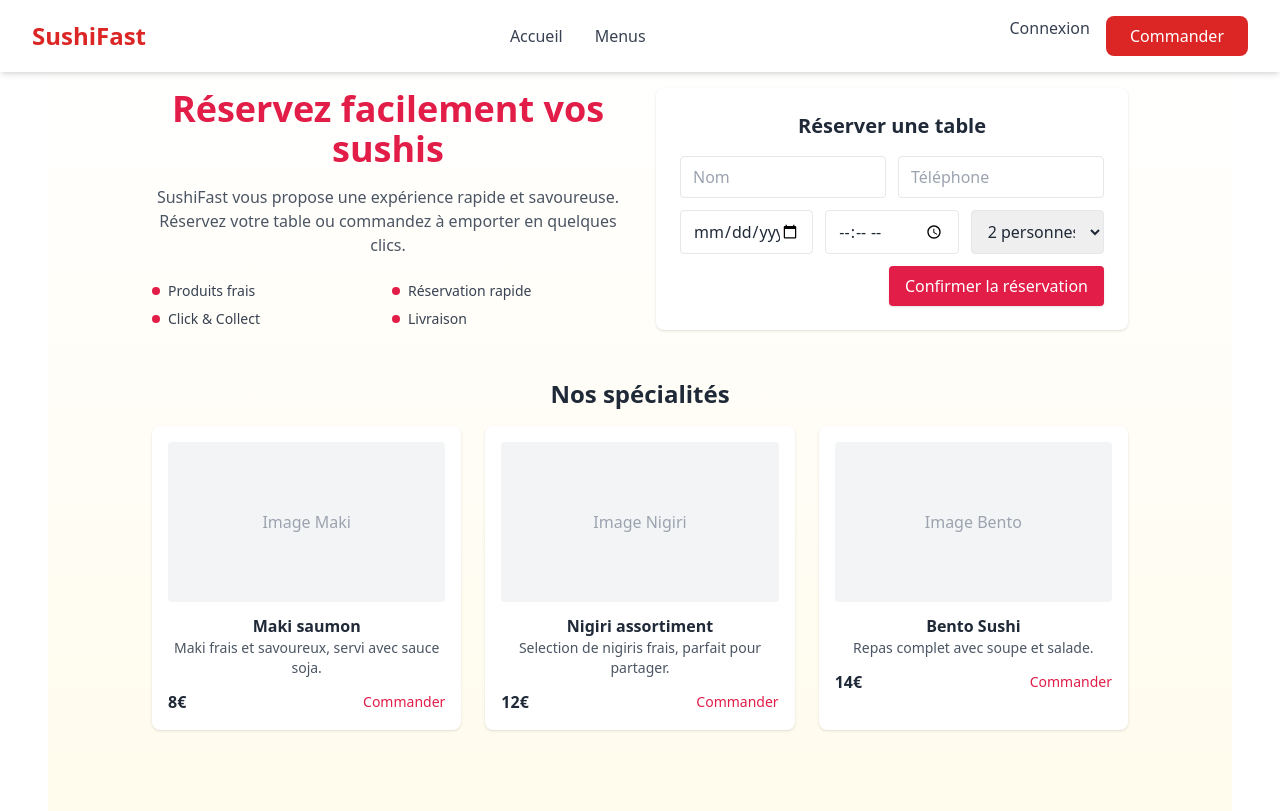
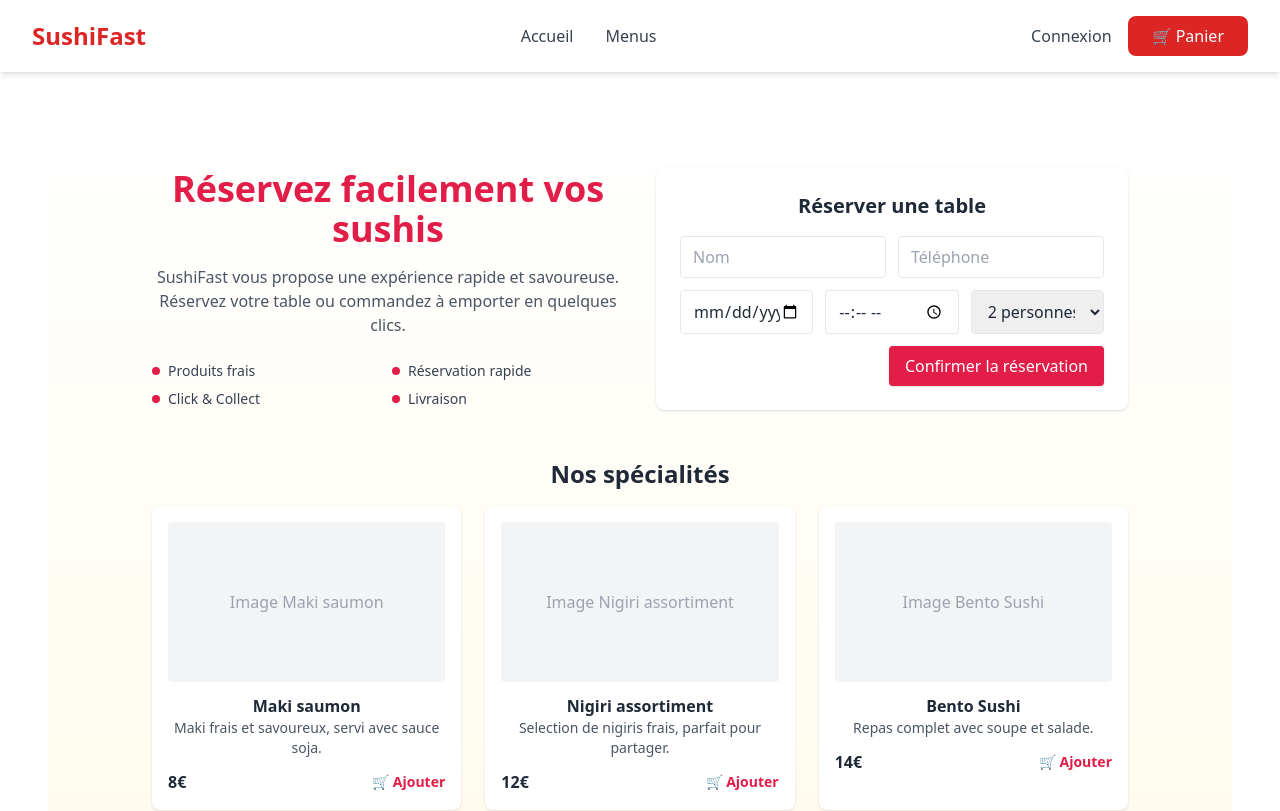
Before and after one commit to MakineIUT/sushi, a React (Vite) app in the folder SushiFast/: page / in a window 1280 px wide. Shown: the top 811 px of the page. Built offline with nearby package versions, Linux system fonts and the light colour scheme.

Commit message:
le panier fonctionne

```diff
--- a/SushiFast/src/App.jsx
+++ b/SushiFast/src/App.jsx
@@ -1,19 +1,18 @@
-import { useState } from 'react'
 import './App.css'
 import Header from './component/Header'
 import Footer from './component/Footer'
-import Filtre from './component/Filtre'
-import { Outlet } from 'react-router-dom';
+import Panier from './component/Panier'
+import { Outlet } from 'react-router-dom'
+import { PanierProvider } from './context/PanierContext'
 
 function App() {
-  const [count, setCount] = useState(0)
-
   return (
-    <>
-     <Header />
-     <Outlet />
-     <Footer />
-    </>
+    <PanierProvider>
+      <Header />
+      <Panier />
+      <Outlet />
+      <Footer />
+    </PanierProvider>
   )
 }
 
--- a/SushiFast/src/Pages/Acceuil.jsx
+++ b/SushiFast/src/Pages/Acceuil.jsx
@@ -1,11 +1,17 @@
-
+import { usePanier } from '../context/PanierContext';
 
 function Acceuil() {
+  const { ajouterAuPanier } = usePanier();
 
+  // Exemples de produits pour la page d'accueil
+  const produitsExemples = [
+    { id: 'demo1', nom: 'Maki saumon', pieces: 6, prix: 8 },
+    { id: 'demo2', nom: 'Nigiri assortiment', pieces: 8, prix: 12 },
+    { id: 'demo3', nom: 'Bento Sushi', pieces: 10, prix: 14 }
+  ];
 
   return (
-    <div className="min-h-screen bg-gradient-to-b from-white to-amber-50 text-gray-800">
-
+    <div className="min-h-screen bg-gradient-to-b from-white to-amber-50 text-gray-800 mt-20">
 
       <main className="max-w-5xl mx-auto px-6 py-10">
         <section id="acceuil" className="grid md:grid-cols-2 gap-8 items-center">
@@ -79,41 +85,31 @@ function Acceuil() {
         <section id="menu" className="mt-12">
           <h3 className="text-2xl font-semibold mb-4">Nos spécialités</h3>
           <div className="grid sm:grid-cols-2 lg:grid-cols-3 gap-6">
-            <article className="bg-white rounded-lg shadow p-4">
-              <div className="h-40 bg-gray-100 rounded mb-3 flex items-center justify-center text-gray-400">
-                Image Maki
-              </div>
-              <h4 className="font-semibold">Maki saumon</h4>
-              <p className="text-sm text-gray-600">Maki frais et savoureux, servi avec sauce soja.</p>
-              <div className="mt-3 flex justify-between items-center">
-                <span className="font-bold">8€</span>
-                <button className="text-rose-600 hover:underline text-sm">Commander</button>
-              </div>
-            </article>
-
-            <article className="bg-white rounded-lg shadow p-4">
-              <div className="h-40 bg-gray-100 rounded mb-3 flex items-center justify-center text-gray-400">
-                Image Nigiri
-              </div>
-              <h4 className="font-semibold">Nigiri assortiment</h4>
-              <p className="text-sm text-gray-600">Selection de nigiris frais, parfait pour partager.</p>
-              <div className="mt-3 flex justify-between items-center">
-                <span className="font-bold">12€</span>
-                <button className="text-rose-600 hover:underline text-sm">Commander</button>
-              </div>
-            </article>
-
-            <article className="bg-white rounded-lg shadow p-4">
-              <div className="h-40 bg-gray-100 rounded mb-3 flex items-center justify-center text-gray-400">
-                Image Bento
-              </div>
-              <h4 className="font-semibold">Bento Sushi</h4>
-              <p className="text-sm text-gray-600">Repas complet avec soupe et salade.</p>
-              <div className="mt-3 flex justify-between items-center">
-                <span className="font-bold">14€</span>
-                <button className="text-rose-600 hover:underline text-sm">Commander</button>
-              </div>
-            </article>
+            {produitsExemples.map((produit, index) => (
+              <article key={index} className="bg-white rounded-lg shadow p-4">
+                <div className="h-40 bg-gray-100 rounded mb-3 flex items-center justify-center text-gray-400">
+                  Image {produit.nom}
+                </div>
+                <h4 className="font-semibold">{produit.nom}</h4>
+                <p className="text-sm text-gray-600">
+                  {index === 0 && "Maki frais et savoureux, servi avec sauce soja."}
+                  {index === 1 && "Selection de nigiris frais, parfait pour partager."}
+                  {index === 2 && "Repas complet avec soupe et salade."}
+                </p>
+                <div className="mt-3 flex justify-between items-center">
+                  <span className="font-bold">{produit.prix}€</span>
+                  <button
+                    onClick={() => {
+                      ajouterAuPanier(produit);
+                      alert(`${produit.nom} ajouté au panier!`);
+                    }}
+                    className="text-rose-600 hover:underline text-sm font-semibold"
+                  >
+                    🛒 Ajouter
+                  </button>
+                </div>
+              </article>
+            ))}
           </div>
         </section>
       </main>
--- a/SushiFast/src/Pages/menus.jsx
+++ b/SushiFast/src/Pages/menus.jsx
@@ -1,26 +1,21 @@
-import { useState, useEffect } from "react";
+import { useState } from "react";
 import DATAboxes from "../DATA/boxes.json";
 import Filtre from "../component/Filtre";
-
+import { usePanier } from "../context/PanierContext";
 
 function Menus() {
-  const [Boxes, setBoxes] = useState([]);
-
-useEffect(() => {
-  setBoxes(DATAboxes);
-}, []);
-
-
+  const [Boxes, setBoxes] = useState(DATAboxes);
+  const { ajouterAuPanier } = usePanier();
 
   return (
-    <div className="max-w-7xl mx-auto p-8">
+    <div className="max-w-7xl mx-auto p-8 mt-20">
       <h1 className="text-4xl font-bold text-center text-red-600 mb-8">Menus</h1>
       <Filtre Boxes={Boxes} setBoxes={setBoxes} DATAboxes={DATAboxes} />
       <div className="grid grid-cols-1 md:grid-cols-2 lg:grid-cols-3 gap-6">
         {Boxes.map((box) => (
           <div key={box.id} className="border border-gray-200 rounded-lg p-6 bg-white shadow-md hover:shadow-xl hover:-translate-y-2 transition duration-500">
             <h2 className="text-2xl font-bold text-red-600 mb-3">{box.nom}</h2>
-            <img className="" src={box.image} alt={box.nom} />
+            <img className="w-full h-48 object-cover rounded mb-3" src={box.image} alt={box.nom} />
             <p className="text-gray-600 mb-2"><strong>Prix:</strong> {box.prix}€</p>
             <p className="text-gray-600 mb-2"><strong>Pièces:</strong> {box.pieces}</p>
             <p className="text-gray-600 mb-4"><strong>Saveurs:</strong> {box.saveurs.join(", ")}</p>
@@ -35,8 +30,14 @@ useEffect(() => {
             </ul>
 
             <div className="flex justify-center mt-4">
-              <button className="bg-red-500 text-white px-6 py-2 rounded-full hover:bg-red-600 transition">
-                voir le menus
+              <button
+                onClick={() => {
+                  ajouterAuPanier(box);
+                  alert(`${box.nom} ajouté au panier!`);
+                }}
+                className="bg-red-500 text-white px-6 py-2 rounded-full hover:bg-red-600 transition"
+              >
+                🛒 Ajouter au panier
               </button>
             </div>
           </div>
--- a/SushiFast/src/component/Header.jsx
+++ b/SushiFast/src/component/Header.jsx
@@ -1,7 +1,11 @@
 import React from 'react';
 import { Link } from 'react-router-dom';
+import { usePanier } from '../context/PanierContext';
 
 function Header() {
+  const { compterArticles, togglePanier } = usePanier();
+  const nombreArticles = compterArticles();
+
   return (
     <header className="w-full bg-white shadow-md fixed top-0 left-0 right-0 z-50">
       <div className="max-w-7xl mx-auto px-8 py-4">
@@ -19,12 +23,22 @@ function Header() {
           </nav>
 
           {/* Buttons */}
-          <div className="flex space-x-4">
+          <div className="flex space-x-4 items-center">
             <Link to="/login" className="text-gray-700 hover:text-red-600 transition font-medium">
               Connexion
             </Link>
-            <button className="bg-red-600 text-white px-6 py-2 rounded-lg hover:bg-red-700 transition">
-              Commander
+
+            {/* Bouton Panier avec compteur */}
+            <button
+              onClick={togglePanier}
+              className="relative bg-red-600 text-white px-6 py-2 rounded-lg hover:bg-red-700 transition"
+            >
+              🛒 Panier
+              {nombreArticles > 0 && (
+                <span className="absolute -top-2 -right-2 bg-yellow-400 text-red-900 text-xs font-bold rounded-full h-6 w-6 flex items-center justify-center">
+                  {nombreArticles}
+                </span>
+              )}
             </button>
           </div>
 
--- /dev/null
+++ b/SushiFast/src/component/Panier.jsx
@@ -0,0 +1,122 @@
+import React from 'react';
+import { usePanier } from '../context/PanierContext';
+
+function Panier() {
+  const {
+    panier,
+    retirerDuPanier,
+    modifierQuantite,
+    viderPanier,
+    calculerTotal,
+    isPanierOpen,
+    togglePanier
+  } = usePanier();
+
+  if (!isPanierOpen) return null;
+
+  return (
+    <>
+      {/* Overlay sombre */}
+      <div
+        className="fixed inset-0 bg-black bg-opacity-50 z-40"
+        onClick={togglePanier}
+      />
+
+      {/* Panneau latéral du panier */}
+      <div className="fixed right-0 top-0 h-full w-full md:w-96 bg-white shadow-2xl z-50 flex flex-col">
+
+        {/* Header du panier */}
+        <div className="bg-red-600 text-white p-4 flex justify-between items-center">
+          <h2 className="text-2xl font-bold">Mon Panier</h2>
+          <button
+            onClick={togglePanier}
+            className="text-white hover:text-gray-200 text-3xl font-bold"
+          >
+            ×
+          </button>
+        </div>
+
+        {/* Contenu du panier */}
+        <div className="flex-1 overflow-y-auto p-4">
+          {panier.length === 0 ? (
+            <div className="text-center py-12">
+              <p className="text-gray-500 text-lg">Votre panier est vide</p>
+              <p className="text-gray-400 text-sm mt-2">Ajoutez des produits pour commencer</p>
+            </div>
+          ) : (
+            <div className="space-y-4">
+              {panier.map((item) => (
+                <div key={item.id} className="bg-gray-50 rounded-lg p-4 shadow">
+                  <div className="flex justify-between items-start mb-2">
+                    <h3 className="font-bold text-gray-800">{item.nom}</h3>
+                    <button
+                      onClick={() => retirerDuPanier(item.id)}
+                      className="text-red-500 hover:text-red-700 font-bold"
+                    >
+                      ×
+                    </button>
+                  </div>
+
+                  <p className="text-sm text-gray-600 mb-2">{item.pieces} pièces</p>
+
+                  <div className="flex justify-between items-center">
+                    <div className="flex items-center space-x-2">
+                      <button
+                        onClick={() => modifierQuantite(item.id, item.quantite - 1)}
+                        className="bg-gray-300 hover:bg-gray-400 text-gray-800 font-bold w-8 h-8 rounded"
+                      >
+                        -
+                      </button>
+                      <span className="font-semibold text-lg">{item.quantite}</span>
+                      <button
+                        onClick={() => modifierQuantite(item.id, item.quantite + 1)}
+                        className="bg-gray-300 hover:bg-gray-400 text-gray-800 font-bold w-8 h-8 rounded"
+                      >
+                        +
+                      </button>
+                    </div>
+                    <span className="font-bold text-red-600">
+                      {(item.prix * item.quantite).toFixed(2)}€
+                    </span>
+                  </div>
+                </div>
+              ))}
+            </div>
+          )}
+        </div>
+
+        {/* Footer avec total et boutons */}
+        {panier.length > 0 && (
+          <div className="border-t border-gray-200 p-4 bg-gray-50">
+            <div className="flex justify-between items-center mb-4">
+              <span className="text-xl font-bold text-gray-800">Total:</span>
+              <span className="text-2xl font-bold text-red-600">
+                {calculerTotal().toFixed(2)}€
+              </span>
+            </div>
+
+            <button
+              className="w-full bg-red-600 text-white py-3 rounded-lg font-bold hover:bg-red-700 transition mb-2"
+              onClick={() => {
+                alert('Commande confirmée! Total: ' + calculerTotal().toFixed(2) + '€');
+                viderPanier();
+                togglePanier();
+              }}
+            >
+              Commander
+            </button>
+
+            <button
+              onClick={viderPanier}
+              className="w-full bg-gray-300 text-gray-700 py-2 rounded-lg font-semibold hover:bg-gray-400 transition"
+            >
+              Vider le panier
+            </button>
+          </div>
+        )}
+      </div>
+    </>
+  );
+}
+
+export default Panier;
--- /dev/null
+++ b/SushiFast/src/context/PanierContext.jsx
@@ -0,0 +1,94 @@
+import { createContext, useContext, useState } from 'react';
+
+const PanierContext = createContext();
+
+export const usePanier = () => {
+  const context = useContext(PanierContext);
+  if (!context) {
+    throw new Error('usePanier doit être utilisé dans un PanierProvider');
+  }
+  return context;
+};
+
+export const PanierProvider = ({ children }) => {
+  const [panier, setPanier] = useState([]);
+  const [isPanierOpen, setIsPanierOpen] = useState(false);
+
+  // Ajouter un produit au panier
+  const ajouterAuPanier = (produit) => {
+    setPanier((prevPanier) => {
+      const produitExistant = prevPanier.find(item => item.id === produit.id);
+
+      if (produitExistant) {
+        // Si le produit existe déjà, augmenter la quantité
+        return prevPanier.map(item =>
+          item.id === produit.id
+            ? { ...item, quantite: item.quantite + 1 }
+            : item
+        );
+      } else {
+        // Sinon, ajouter le nouveau produit avec quantité 1
+        return [...prevPanier, { ...produit, quantite: 1 }];
+      }
+    });
+  };
+
+  // Retirer un produit du panier
+  const retirerDuPanier = (produitId) => {
+    setPanier((prevPanier) => prevPanier.filter(item => item.id !== produitId));
+  };
+
+  // Modifier la quantité d'un produit
+  const modifierQuantite = (produitId, nouvelleQuantite) => {
+    if (nouvelleQuantite <= 0) {
+      retirerDuPanier(produitId);
+    } else {
+      setPanier((prevPanier) =>
+        prevPanier.map(item =>
+          item.id === produitId
+            ? { ...item, quantite: nouvelleQuantite }
+            : item
+        )
+      );
+    }
+  };
+
+  // Vider le panier
+  const viderPanier = () => {
+    setPanier([]);
+  };
+
+  // Calculer le total
+  const calculerTotal = () => {
+    return panier.reduce((total, item) => total + (item.prix * item.quantite), 0);
+  };
+
+  // Compter le nombre d'articles
+  const compterArticles = () => {
+    return panier.reduce((total, item) => total + item.quantite, 0);
+  };
+
+  // Ouvrir/Fermer le panier
+  const togglePanier = () => {
+    setIsPanierOpen(!isPanierOpen);
+  };
+
+  const value = {
+    panier,
+    ajouterAuPanier,
+    retirerDuPanier,
+    modifierQuantite,
+    viderPanier,
+    calculerTotal,
+    compterArticles,
+    isPanierOpen,
+    togglePanier,
+    setIsPanierOpen
+  };
+
+  return (
+    <PanierContext.Provider value={value}>
+      {children}
+    </PanierContext.Provider>
+  );
+};
```
